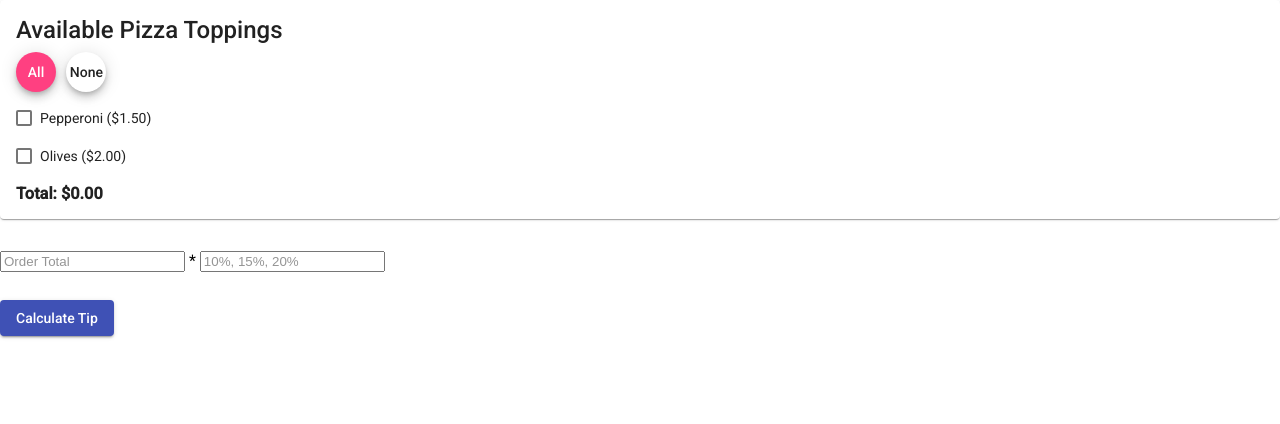
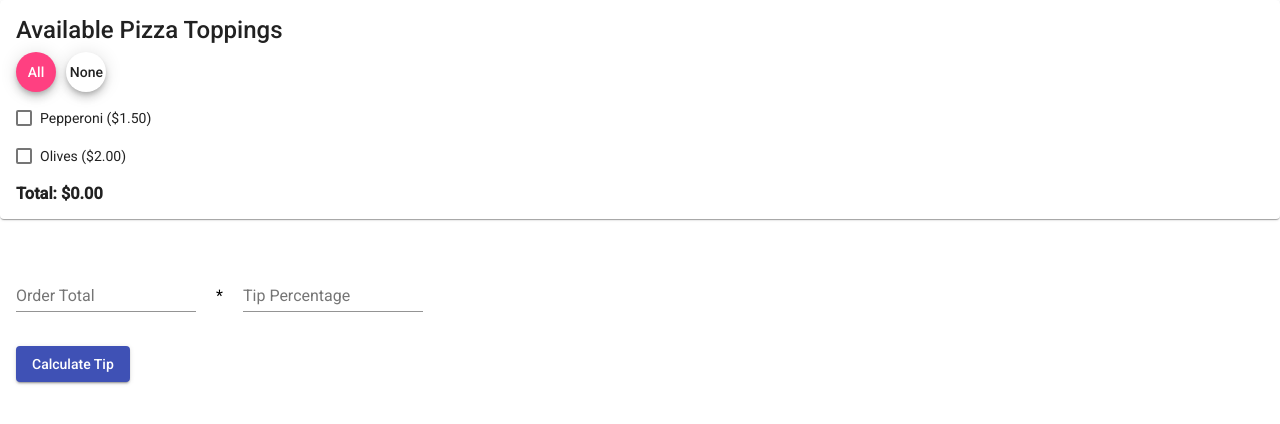
Before and after one commit to trogers9119/components, an Angular app: page / in a window 1280 px wide. Shown: the top 424 px of the page. Built offline with nearby package versions, Linux system fonts and the light colour scheme.

Commit message:
Used correct elements for Material Styles
Needed to use the right elements for Material styles to show.  Added minor style changes for spacing

```diff
--- a/src/app/tip-calculator/tip-calculator.component.css
+++ b/src/app/tip-calculator/tip-calculator.component.css
@@ -1,7 +1,16 @@
 .tipCalculator {
     margin-top: 2em;
+    padding: 1em;
 }
 
 .tipButton {
-    margin-top: 2em;
+    margin-top: 1em;
 }
+
+.orderTotal {
+    margin-right: 1em;
+}
+
+.tipPercent {
+    margin-left: 1em;
+}
--- a/src/app/tip-calculator/tip-calculator.component.html
+++ b/src/app/tip-calculator/tip-calculator.component.html
@@ -1,17 +1,24 @@
 <div
     class="tipCalculator"
 >
+    <mat-form-field class="example-full-width orderTotal">
+        <mat-label>Order Total</mat-label>
         <input
             matInput
-        placeholder="Order Total"
             [(ngModel)]="total"
         >
+      </mat-form-field>
+
       *
+
+      <mat-form-field class="example-full-width tipPercent">
+        <mat-label>Tip Percentage</mat-label>
         <input
+            placeholder="10%, 15%, 20%"
             matInput
-        placeholder="10%, 15%, 20%"
             [(ngModel)]="tipPercentage"
         >
+      </mat-form-field>
 
     <br>
 
```
Lines whose indentation alone changed are shown as unchanged.
